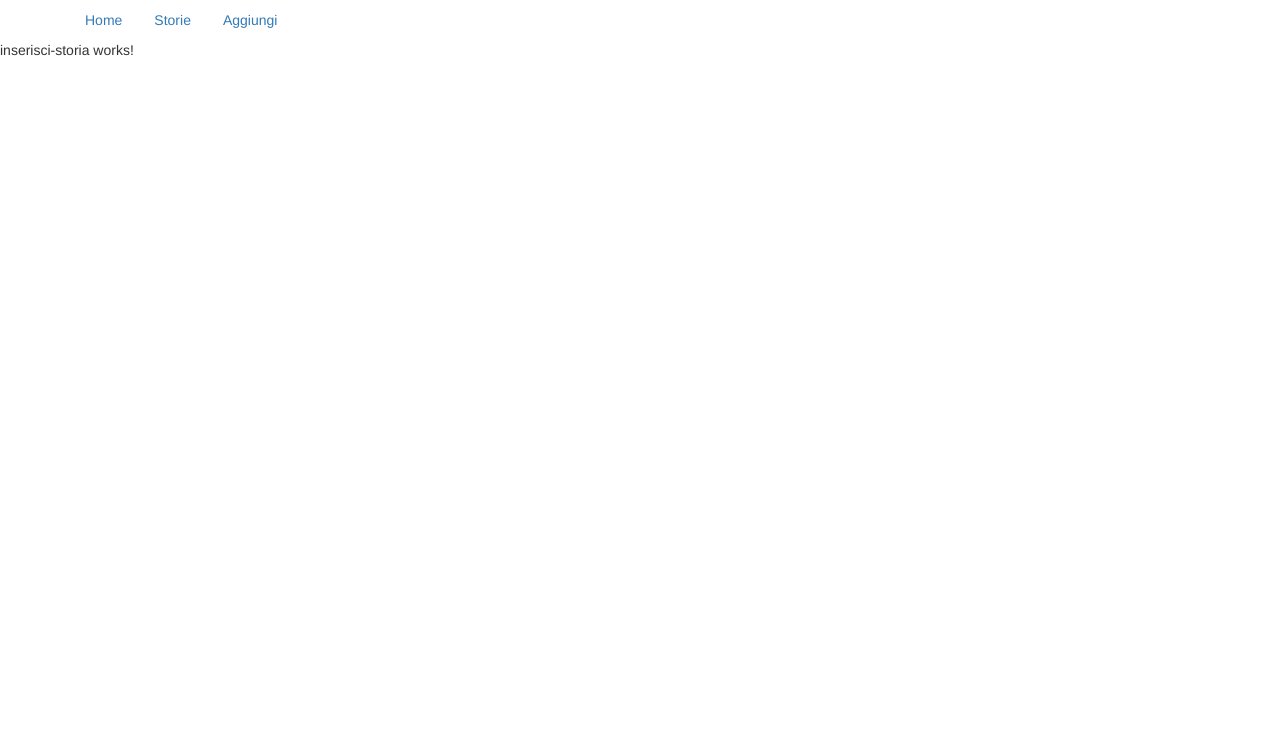
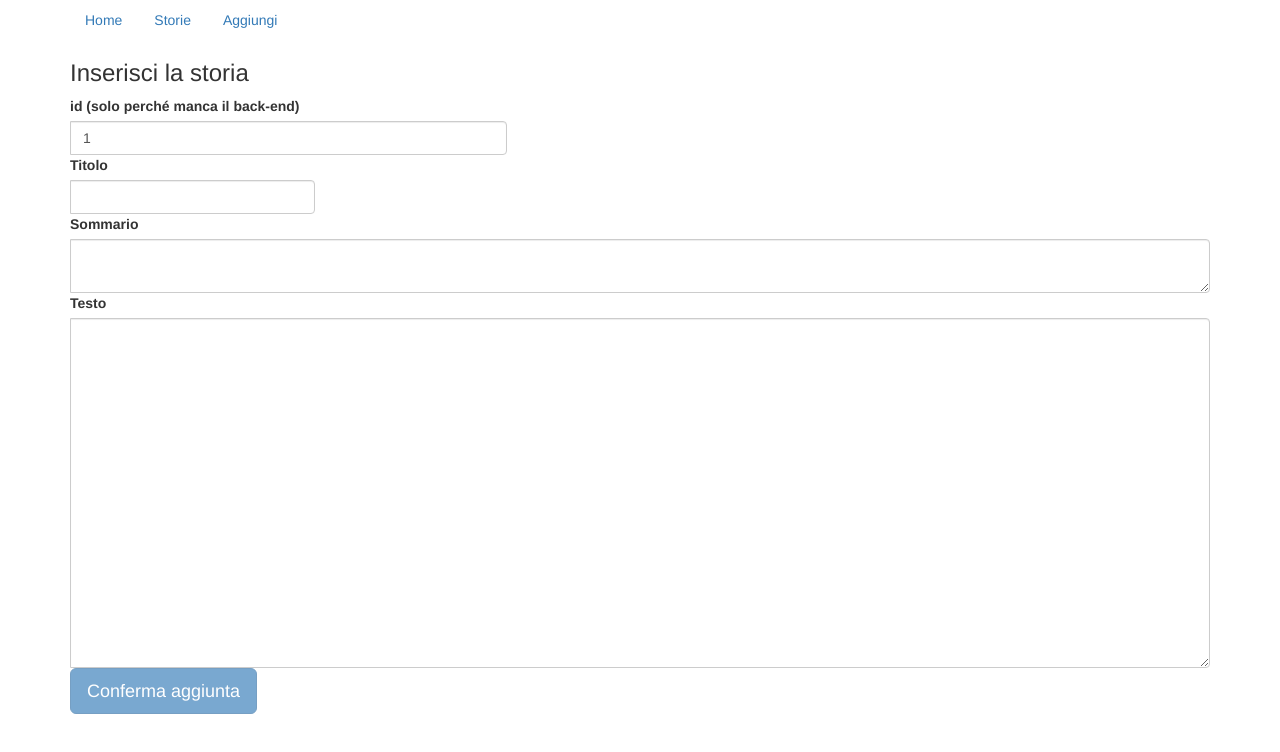
Before and after one commit to riccardodegasperiSA/tome, an Angular app: page /aggiungi in a window 1280 px wide. Shown: the top 752 px of the page. Built offline with nearby package versions, Linux system fonts and the light colour scheme.

Commit message:
Completa inserimento nuove storie

```diff
--- a/src/app/home/home.component.html
+++ b/src/app/home/home.component.html
@@ -1 +1,3 @@
-<p>home works!</p>
+<h1><b>BENVENUTO</b></h1>
+<p>Front-end in angular di un applicazione per la lettura di storie</p>
+<p>Attualmente il back-end non è collegato</p>
--- a/src/app/inserisci-storia/inserisci-storia.component.html
+++ b/src/app/inserisci-storia/inserisci-storia.component.html
@@ -1 +1,24 @@
-<p>inserisci-storia works!</p>
+<div class="container">
+    <main class="form w-100 m-auto">
+        <h1 class="h3 mb-3 fw-normal">Inserisci la storia</h1>
+        <form class="needs-validation" [formGroup]="aggiungiForm" (ngSubmit)="aggiungiStoria()" novalidate="">
+            <div class="input-group">
+                <label for="id" class="form-label">id (solo perché manca il back-end)</label>
+                <input type="number" class="form-control" id="id" formControlName="id">
+            </div>
+            <div class="input-group">
+                <label for="title" class="form-label">Titolo</label>
+                <input type="text" class="form-control" id="title" formControlName="title">
+            </div>
+            <div class="input-group" style="min-width: 100%;">
+                <label for="summary" class="form-label">Sommario</label>
+                <textarea id="summary" class="form-control" style="min-width: 100%;" formControlName="summary"></textarea>
+            </div>
+            <div class="input-group" style="min-width: 100%;">
+                <label for="content" class="form-label">Testo</label>
+                <textarea id="content" class="form-control" style="min-width: 100%; min-height: 25em;" formControlName="content"></textarea>
+            </div>
+            <button class="w-100 btn btn-primary btn-lg" type="submit" [disabled]="!aggiungiForm.valid">Conferma aggiunta</button>
+        </form>
+    </main>
+</div>
--- a/src/app/inserisci-storia/inserisci-storia.component.ts
+++ b/src/app/inserisci-storia/inserisci-storia.component.ts
@@ -1,4 +1,6 @@
 import { Component, OnInit } from '@angular/core';
+import { FormControl, FormGroup, Validators } from '@angular/forms';
+import { StorieServiceService } from '../storie-service.service';
 
 @Component({
   selector: 'app-inserisci-storia',
@@ -7,9 +9,22 @@ import { Component, OnInit } from '@angular/core';
 })
 export class InserisciStoriaComponent implements OnInit {
 
-  constructor() { }
+  aggiungiForm: FormGroup
+
+  constructor(private storiaService:StorieServiceService) {
+    this.aggiungiForm = new FormGroup({
+      "id": new FormControl(1, Validators.required),
+      "title": new FormControl(null, Validators.required),
+      "summary": new FormControl(null, Validators.required),
+      "content": new FormControl(null, Validators.required),
+    })
+  }
 
   ngOnInit(): void {
   }
 
+  aggiungiStoria() {
+    this.storiaService.addStoria(this.aggiungiForm.value)
+  }
+
 }
--- a/src/app/lista-storie/lista-storie.component.html
+++ b/src/app/lista-storie/lista-storie.component.html
@@ -1,10 +1,5 @@
-<div *ngFor="let storia of storie">
-    <button (click)="onVaiStoria(storia.id)">
-    <ul>
-        <li><b>ID: </b>{{ storia.id }}</li>
-        <li><b>TITLE: </b>{{ storia.title }}</li>
-        <li><b>SUMMARY: </b>{{ storia.summary }}</li>
-    </ul>
+
+<button *ngFor="let storia of storie" (click)="onVaiStoria(storia.id)" class="p-2 bd-highlight btn-lg btn-block text-left">
+    <b>TITLE: </b>{{ storia.title }}<br>
+    <b>SUMMARY: </b>{{ storia.summary }}
 </button>
-</div>
-<div>Lista storie works!</div>
--- a/src/app/storia/storia.component.html
+++ b/src/app/storia/storia.component.html
@@ -1,3 +1,3 @@
 <p>Storia works!</p>
 <h2>{{ storia?.title }}</h2>
-<p>{{ storia?.content }}</p>
+<p style="white-space: pre;">{{ storia?.content }}</p>
--- a/src/app/storie-service.service.ts
+++ b/src/app/storie-service.service.ts
@@ -2,6 +2,7 @@ import { HttpClient } from '@angular/common/http';
 import { Injectable } from '@angular/core';
 import { Storia } from './dati/storia.data';
 import { map, Observable } from 'rxjs';
+import { Router } from '@angular/router';
 
 @Injectable({
   providedIn: 'root'
@@ -14,7 +15,7 @@ export class StorieServiceService {
     {id:2, title:"Un titolo", content:"Il contenuto della seconda storia", summary:"Sommario seconda storia"},
   ]
 
-  constructor(private http: HttpClient) { }
+  constructor(private http: HttpClient, private router: Router) { }
 
   // getStorieList(): Observable<any> {
   //   return this.http.get(this.baseUrl + "storie")
@@ -27,4 +28,9 @@ export class StorieServiceService {
   cercaStoria(id: number) {
     return this._storie.find(s => s.id === id)
   }
+
+  addStoria(storia: Storia) {
+    this._storie.push(storia)
+    this.router.navigate(["/storie"])
+  }
 }
```
